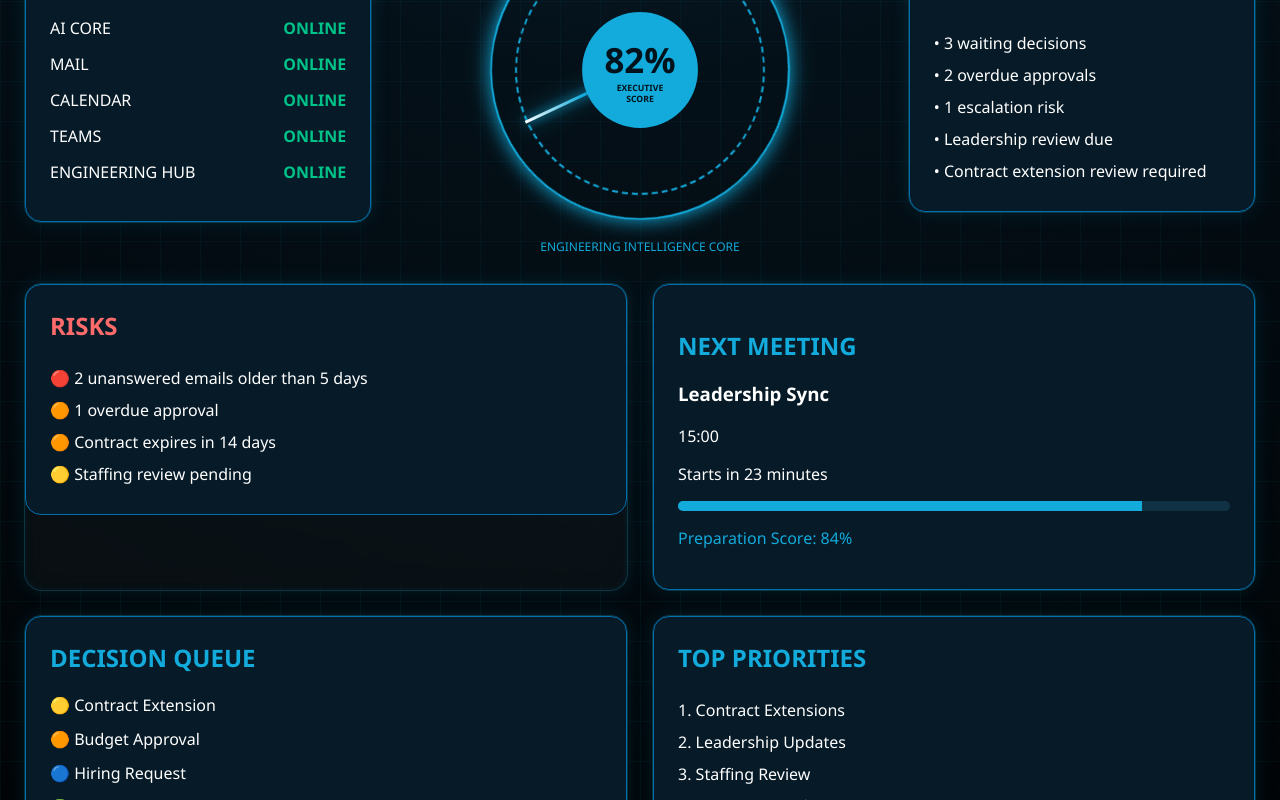
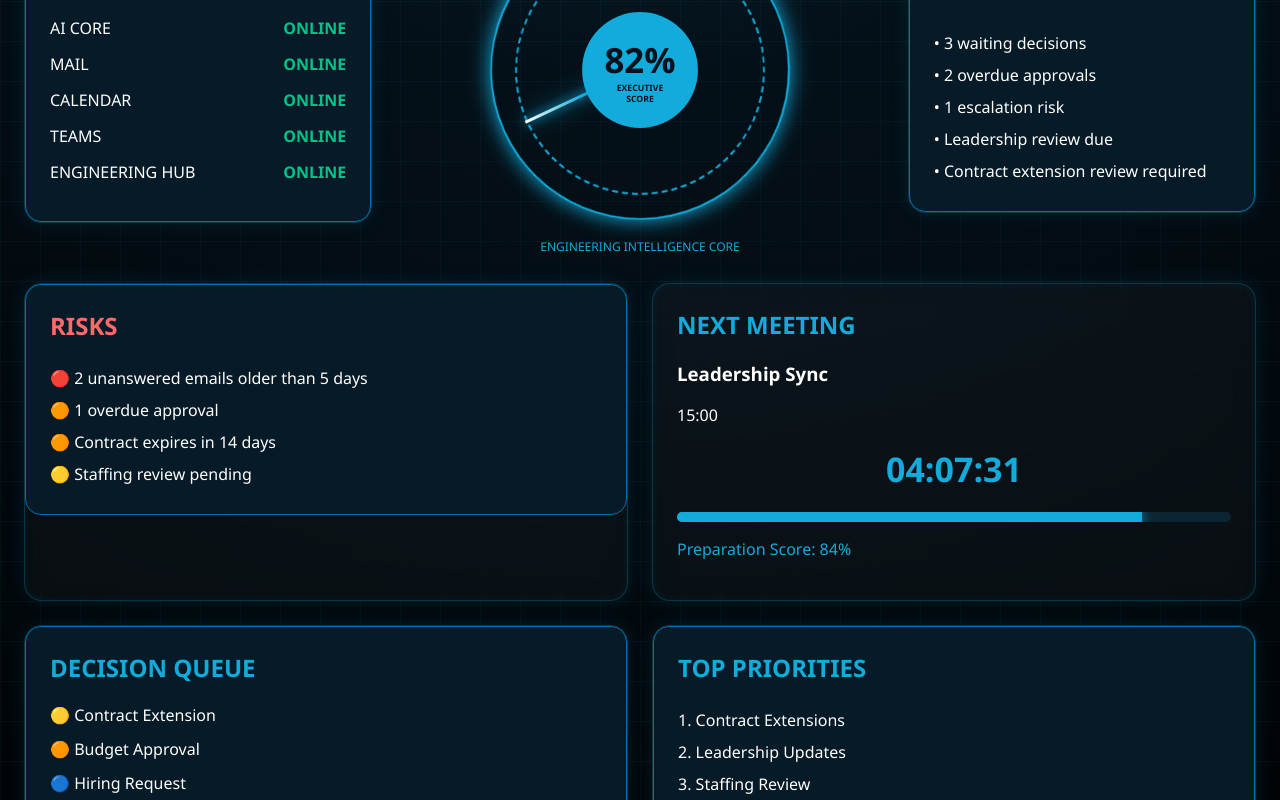
Before and after one commit to adrianbartosik/adrian-ai-os, a Next.js app: page / in a window 1280 px wide. Shown: the part 559-1359 px from the top of the page. Built offline with nearby package versions, Linux system fonts and the light colour scheme.

Commit message:
Enhance countdown display and component styles
Updated countdown functionality and styles for NextMeeting component.

```diff
--- a/components/NextMeeting.js
+++ b/components/NextMeeting.js
@@ -1,14 +1,64 @@
+"use client";
+
+import { useEffect, useState } from "react";
+
 export default function NextMeeting() {
+  const [countdown, setCountdown] = useState("");
+
+  useEffect(() => {
+    const target = new Date();
+
+    target.setHours(15);
+    target.setMinutes(0);
+    target.setSeconds(0);
+
+    const update = () => {
+      const now = new Date();
+
+      const diff = target - now;
+
+      if (diff <= 0) {
+        setCountdown("LIVE");
+        return;
+      }
+
+      const hours = Math.floor(diff / 1000 / 60 / 60);
+      const minutes = Math.floor(
+        (diff / 1000 / 60) % 60
+      );
+      const seconds = Math.floor(
+        (diff / 1000) % 60
+      );
+
+      setCountdown(
+        `${String(hours).padStart(2, "0")}:${String(
+          minutes
+        ).padStart(2, "0")}:${String(seconds).padStart(
+          2,
+          "0"
+        )}`
+      );
+    };
+
+    update();
+
+    const timer = setInterval(update, 1000);
+
+    return () => clearInterval(timer);
+  }, []);
+
   return (
     <div
       style={{
-        background: "#061a27",
-        border: "1px solid #0070ad",
-        borderRadius: "16px",
         padding: "24px",
       }}
     >
-      <h2 style={{ color: "#12abdb" }}>
+      <h2
+        style={{
+          color: "#12abdb",
+          marginTop: 0,
+        }}
+      >
         NEXT MEETING
       </h2>
 
@@ -16,13 +66,23 @@ export default function NextMeeting() {
 
       <p>15:00</p>
 
-      <p>Starts in 23 minutes</p>
+      <div
+        style={{
+          fontSize: "34px",
+          fontWeight: "bold",
+          color: "#12abdb",
+          textAlign: "center",
+          margin: "20px 0",
+        }}
+      >
+        {countdown}
+      </div>
 
       <div
         style={{
-          background: "#113245",
+          background: "#0c2533",
+          height: "10px",
           borderRadius: "12px",
-          height: "10px",
           overflow: "hidden",
         }}
       >
@@ -31,11 +91,16 @@ export default function NextMeeting() {
             width: "84%",
             height: "100%",
             background: "#12abdb",
+            boxShadow: "0 0 12px #12abdb",
           }}
         />
       </div>
 
-      <p style={{ color: "#12abdb" }}>
+      <p
+        style={{
+          color: "#12abdb",
+        }}
+      >
         Preparation Score: 84%
       </p>
     </div>
```
